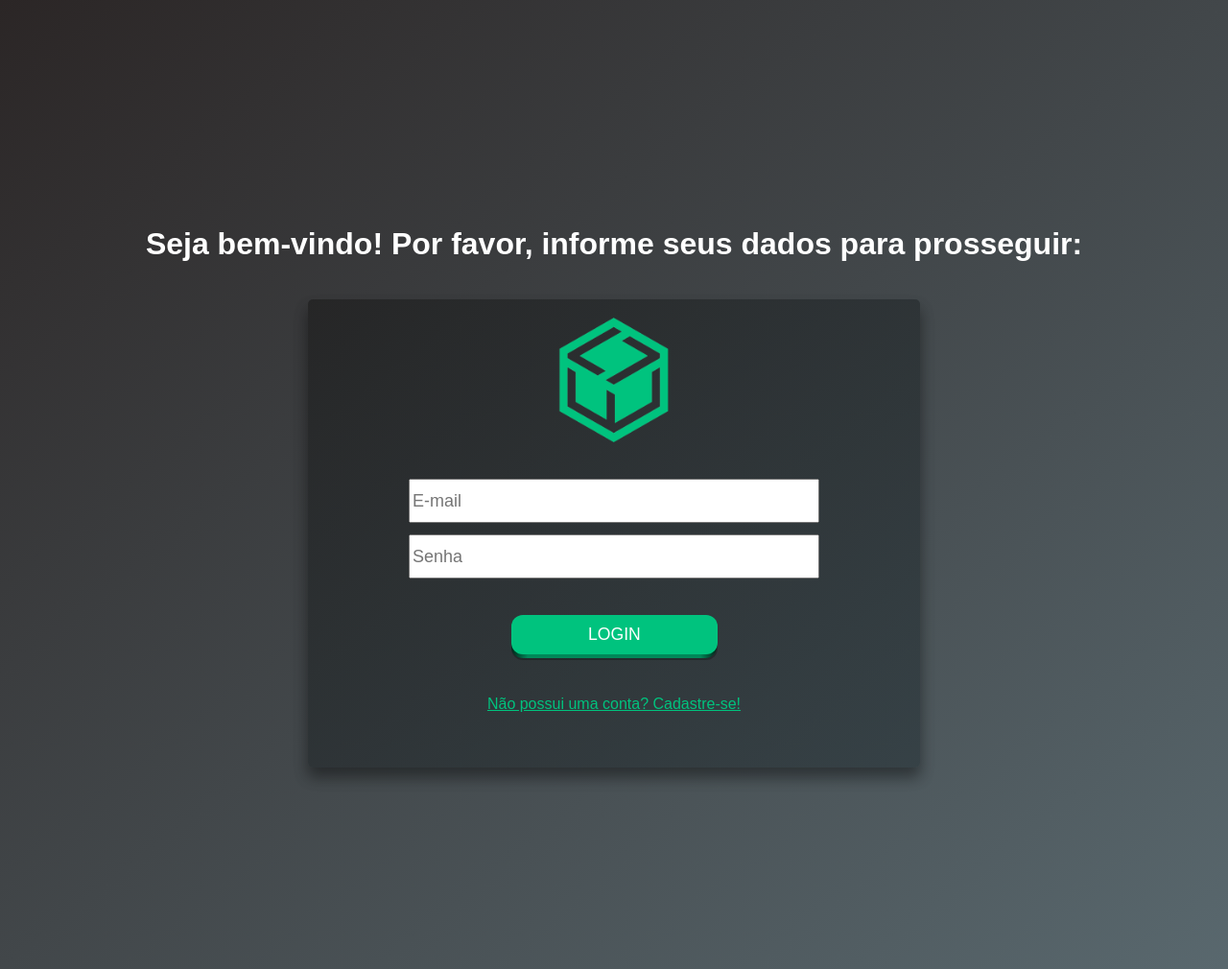
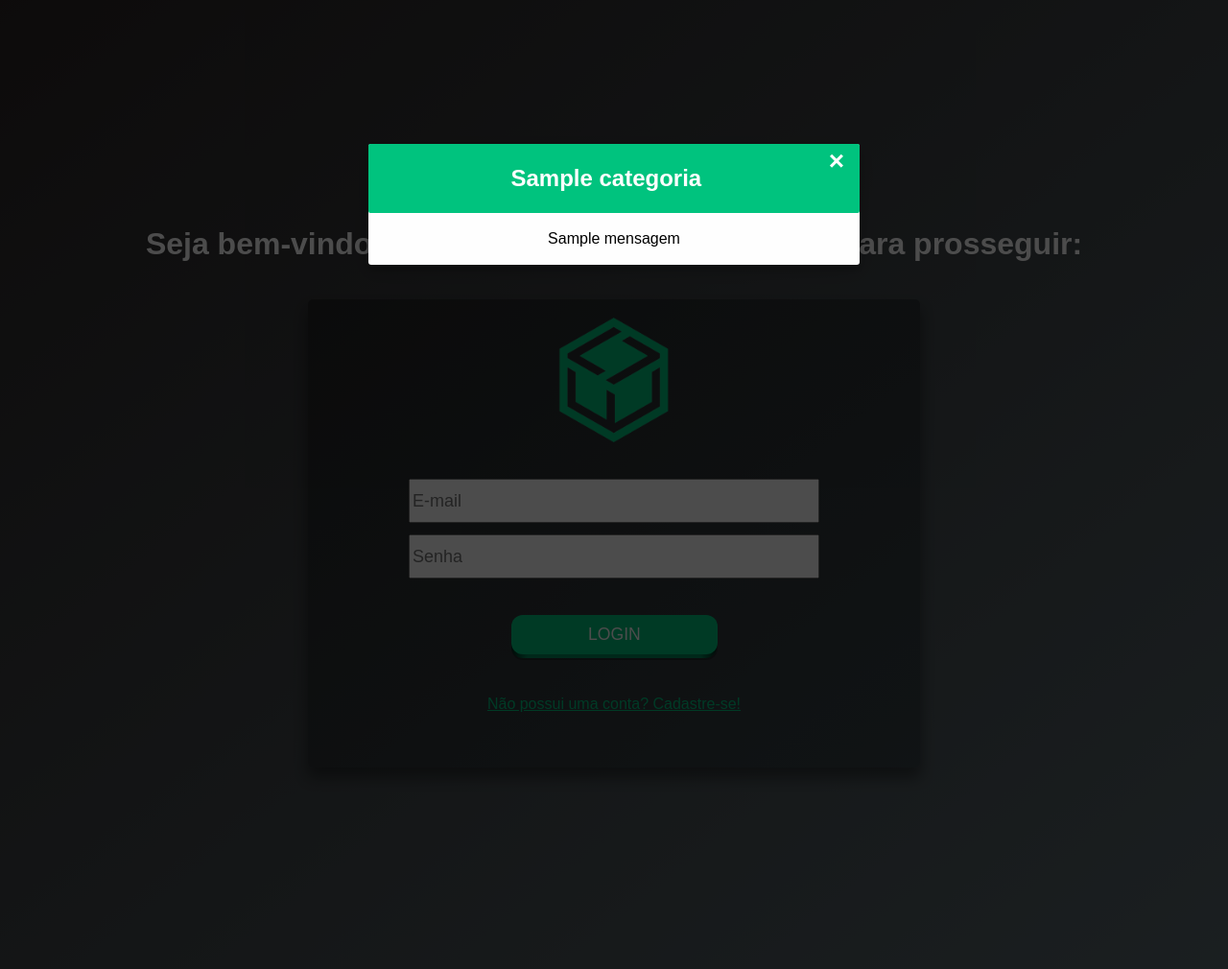
Before and after one commit to gbaierski/BoxCrud, a PHP site: template app/view/telaLogin.php in a window 1280 px wide. Shown: the whole page at 96% size. Run offline with PHP 8.4, Linux system fonts and the light colour scheme; the template is opened without the code that fills it: most values are stand-ins (such as "Sample title", 1, 10 or a date in 2020).

Commit message:
Criar verificação de senha e modal de sucesso/erro

```diff
--- a/app/controller/redirect.php
+++ b/app/controller/redirect.php
@@ -2,6 +2,8 @@
 
 function telaLogin() {
     $nomePagina = "Tela de Login | Box";
+    $mensagem = "";
+    $categoria = "";
     require '../view/telaLogin.php';
 }
 
--- a/app/view/telaLogin.php
+++ b/app/view/telaLogin.php
@@ -9,6 +9,17 @@
         <link rel="stylesheet" href="../../assets/css/telaLogin.css">
     </head>
     <body>
+        <div id="modalAviso" class="modalAviso">
+            <div class="modalConteudo">
+                <div class="modalHeader" id="modalHeader">
+                    <span class="closeModal" onclick="fecharModal();">&times;</span>
+                    <h2 id="tituloModalAviso"><?= $categoria ?></h2>
+                </div>
+                <div class="modalBody">
+                    <p id="textoModalAviso"><?= $mensagem ?></p>
+                </div>
+            </div>
+        </div>
         <section id="containerLogin">
             <h1 id="tituloLogin">Seja bem-vindo! Por favor, informe seus dados para prosseguir:</h1>
             <div id="boxLogin">
@@ -29,4 +40,29 @@
             </div>
         </section>
     </body>
+    <script>
+        let mensagem = document.getElementById("textoModalAviso").innerHTML;
+        let categoria = document.getElementById("tituloModalAviso");
+
+        if (mensagem != "") {
+            if (categoria.innerHTML == "Erro") {
+                document.getElementById("modalHeader").style = "background-color: #b11818";
+            }
+            modalAviso();
+        }
+
+        function modalAviso () {
+            document.getElementById("modalAviso").style = "display: block";
+        }
+
+        function fecharModal() {
+            document.getElementById("modalAviso").style = "display: none";
+        }
+
+        window.onclick = function(event) {
+            if (event.target == document.getElementById("modalAviso")) {
+            document.getElementById("modalAviso").style.display = "none";
+            }
+        }
+    </script>
 </html>
--- a/assets/css/telaLogin.css
+++ b/assets/css/telaLogin.css
@@ -175,3 +175,62 @@ body {
 .botaoLogin-pushable:focus:not(:focus-visible) {
   outline: none;
 }
+
+.modalAviso {
+  display: none;
+  position: fixed;
+  z-index: 1;
+  padding-top: 150px;
+  left: 0;
+  top: 0;
+  width: 100%;
+  height: 100%;
+  overflow: auto;
+  background-color: rgb(0,0,0);
+  background-color: rgba(0,0,0,0.7);
+  font-family: NotoSans;
+  font-family: 'Muli',sans-serif;
+}
+
+.modalConteudo {
+  position: relative;
+  background-color: #fefefe;
+  margin: auto;
+  padding: 0;
+  border-radius: 3px;
+  width: 40%;
+  box-shadow: 0 4px 8px 0 rgba(0,0,0,0.2),0 6px 20px 0 rgba(0,0,0,0.19);
+  -webkit-animation-name: animatetop;
+  -webkit-animation-duration: 0.4s;
+  animation-name: animatetop;
+  animation-duration: 0.4s
+}
+
+.modalHeader {
+  padding: 2px 16px;
+  background-color: #00c37e;
+  color: white;
+  border-radius: 2px;
+  text-align: center;
+  font-family: 'Muli',sans-serif;
+}
+
+.modalBody {
+  padding: 2px 16px;
+  text-align: center;
+  font-family: 'Muli',sans-serif;
+}
+
+.closeModal {
+  color: white;
+  float: right;
+  font-size: 28px;
+  font-weight: bold;
+}
+
+.closeModal:hover,
+.closeModal:focus {
+  color: rgb(218, 218, 218);
+  text-decoration: none;
+  cursor: pointer;
+}
```
Also changed, not shown: app/controller/usuario.php (+10 -1 lines), app/view/telaCadastro.php (+24 -5 lines), assets/css/telaCadastro.css (+6 -1 lines).
